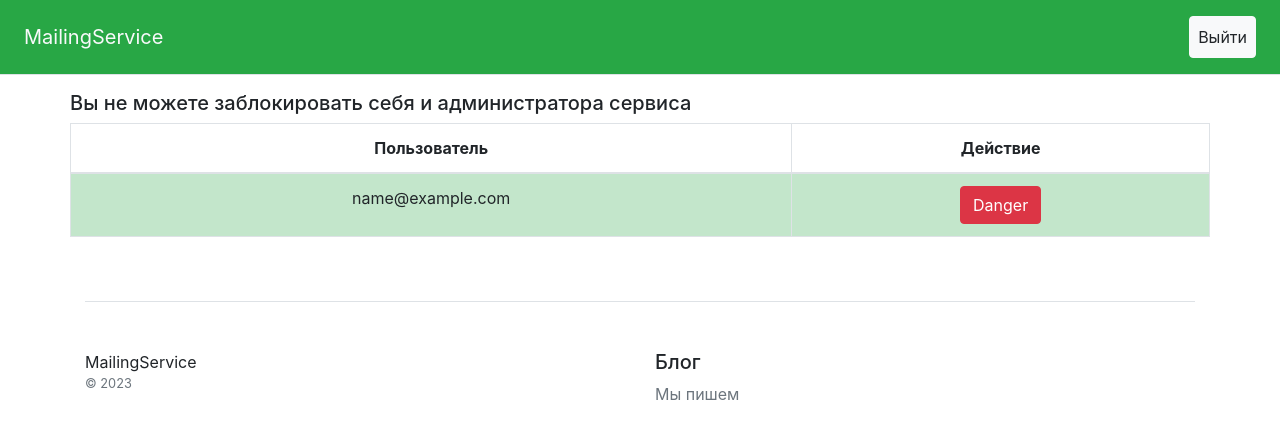
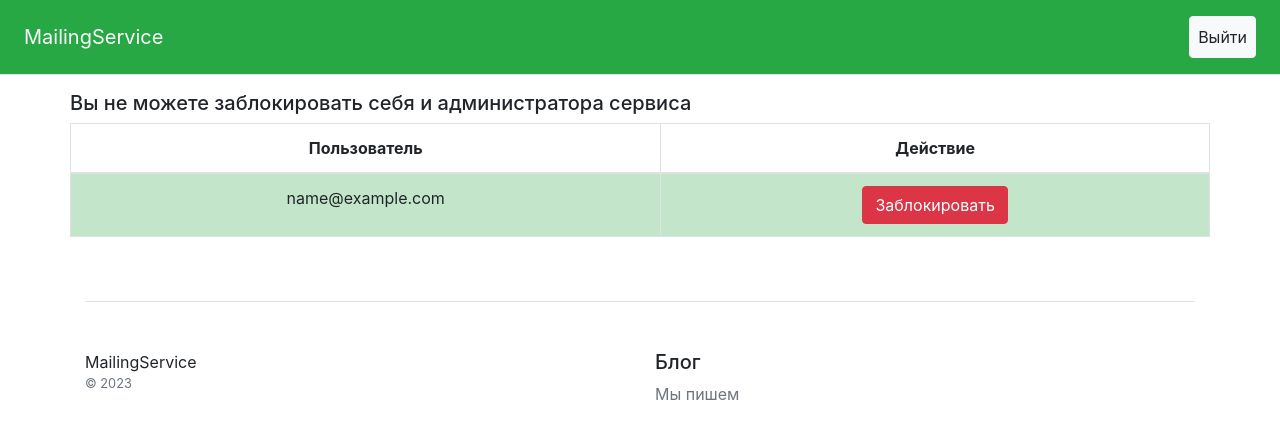
Before and after one commit to Ex-Panda/mailing_service, a Django app: page /users/user_list/ in a window 1280 px wide. Shown: the top 439 px of the page. Run offline with Django 4.2, Linux system fonts and the light colour scheme; the visitor is signed in with stand-in values (Sample User, id 1); data comes from the database, SQL or seed files in the repository; some libraries are stand-ins or nearby versions.

Commit message:
commit button user_list

```diff
--- a/user_auth/templates/user_auth/user_list.html
+++ b/user_auth/templates/user_auth/user_list.html
@@ -14,7 +14,7 @@
         {% if object.is_active == True %}
         <tr class="table-success">
         <td>{{ object.email }}</td>
-        <td><a href="{% url 'user_auth:user_block' object.pk %}" type="button" class="btn btn-danger">Danger</a></td>
+        <td><a href="{% url 'user_auth:user_block' object.pk %}" type="button" class="btn btn-danger">Заблокировать</a></td>
         {% elif object.is_active == False %}
         <tr class="table-secondary">
         <td>{{ object.email }}</td>
```
